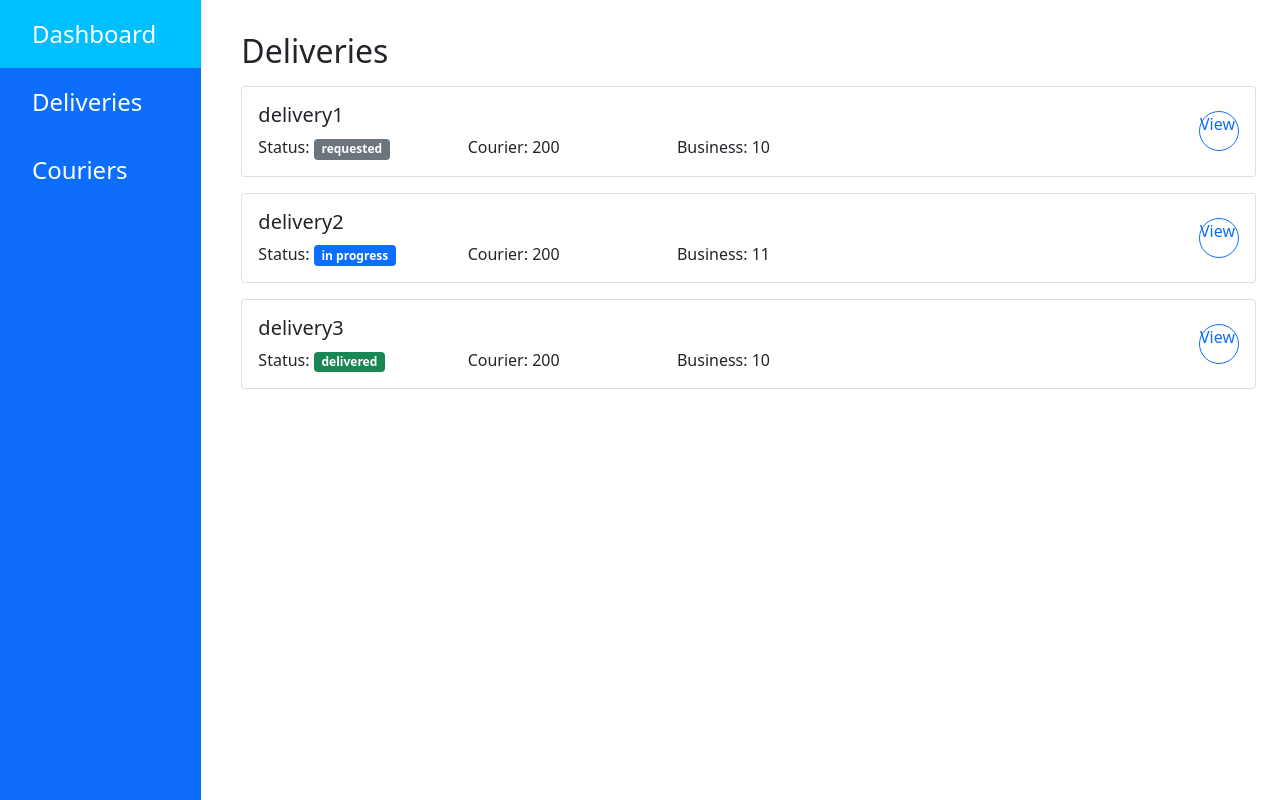
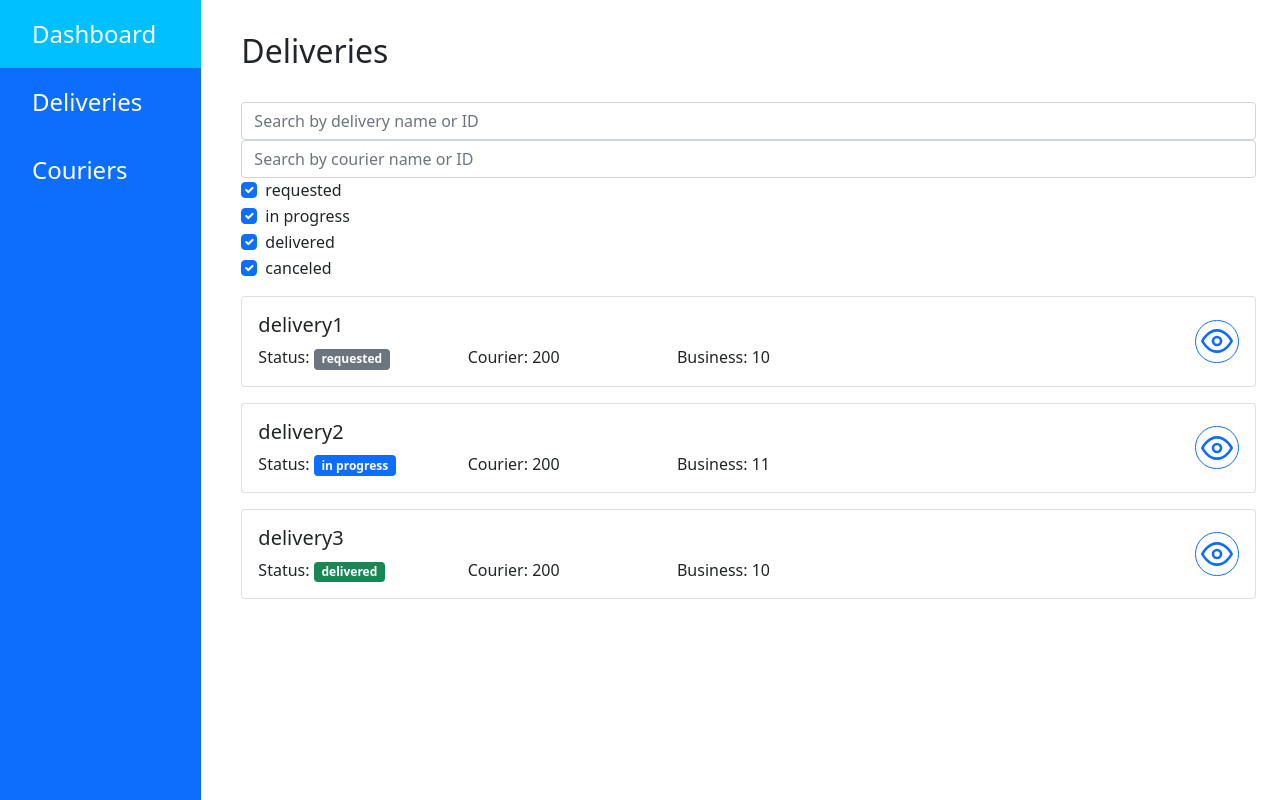
Before and after one commit to bernas04/DeliverMe, a React (Create React App) app in the folder webapp/: page /deliveries in a window 1280 px wide. Built offline with nearby package versions, Linux system fonts and the light colour scheme.

Commit message:
Adds filters to delivery list

```diff
--- a/webapp/package.json
+++ b/webapp/package.json
@@ -10,6 +10,7 @@
     "react": "^18.1.0",
     "react-bootstrap": "^2.4.0",
     "react-dom": "^18.1.0",
+    "react-icons": "^4.3.1",
     "react-router-dom": "^6.3.0",
     "react-scripts": "5.0.1",
     "web-vitals": "^2.1.4"
--- /dev/null
+++ b/webapp/src/components/CheckboxGroup/index.js
@@ -0,0 +1,31 @@
+import React from "react";
+import { Form } from "react-bootstrap";
+
+const CheckboxGroup = ({values, selectedValues, setSelectedValues}) => {
+
+    const updateValue = (event, value) => {
+        if (event.target.value === "on" && selectedValues.includes(value)) {
+            let new_values = selectedValues.filter(val=>val !== value);
+            setSelectedValues(new_values);
+        }
+        else if (event.target.value === "on" && !selectedValues.includes(value)) {
+            setSelectedValues(selectedValues.concat(value));
+        }
+    }
+
+    return(
+        <Form.Group>
+            {
+                values.map(val =>
+                <Form.Check
+                    key={val}
+                    type="checkbox"
+                    label={val}
+                    onChange={(e)=>updateValue(e, val)}
+                    checked={selectedValues.includes(val)}
+                />)
+            }
+        </Form.Group>
+    );
+}
+export default CheckboxGroup;
--- a/webapp/src/index.css
+++ b/webapp/src/index.css
@@ -11,9 +11,8 @@ html, body, #root {
     text-decoration: none;
     border: solid 1px var(--bs-primary);
     border-radius: 50%;
+    padding: 0.3rem;
     display: inline-block;
-    width: 2.5rem;
-    height: 2.5rem;
 }
 
 .view-item-btn:hover {
--- a/webapp/src/pages/Couriers/Components/CourierCard/index.js
+++ b/webapp/src/pages/Couriers/Components/CourierCard/index.js
@@ -1,6 +1,7 @@
 import React from "react";
 import { Link } from "react-router-dom";
 import { Card, Col } from 'react-bootstrap';
+import { FiEye } from 'react-icons/fi';
 
 const CourierCard = ({courierDetails}) => {
 
@@ -11,7 +12,7 @@ const CourierCard = ({courierDetails}) => {
                     <Card.Title>{courierDetails.name}</Card.Title>
                 </Col>
                 <Col xs="2" className="d-flex flex-column justify-content-center">
-                    <Link className="view-item-btn ms-auto" to={"/couriers/" + courierDetails.id}>View</Link>
+                    <Link className="view-item-btn ms-auto" to={"/couriers/" + courierDetails.id}><FiEye size="2rem" /></Link>
                 </Col>
             </Card.Body>
         </Card>
--- a/webapp/src/pages/Couriers/index.js
+++ b/webapp/src/pages/Couriers/index.js
@@ -25,6 +25,8 @@ const Couriers = () => {
             <h2 className="my-2">Couriers</h2>
 
 
+
+
             {
                 testItems.map(item => <CourierCard key={item.id} courierDetails={item} />)
             }
--- a/webapp/src/pages/Deliveries/Components/DeliveryCard/index.js
+++ b/webapp/src/pages/Deliveries/Components/DeliveryCard/index.js
@@ -1,6 +1,7 @@
 import React from "react";
 import { Link } from "react-router-dom";
 import { Card, Row, Col } from 'react-bootstrap';
+import { FiEye } from 'react-icons/fi';
 
 const DeliveryCard = ({deliveryDetails}) => {
 
@@ -42,7 +43,7 @@ const DeliveryCard = ({deliveryDetails}) => {
                     </div>
                 </Col>
                 <Col xs="2" className="d-flex flex-column justify-content-center">
-                    <Link className="view-item-btn ms-auto" to={"/deliveries/" + deliveryDetails.id}>View</Link>
+                    <Link className="view-item-btn ms-auto" to={"/deliveries/" + deliveryDetails.id}><FiEye size="2rem" /></Link>
                 </Col>
             </Card.Body>
 
--- a/webapp/src/pages/Deliveries/index.js
+++ b/webapp/src/pages/Deliveries/index.js
@@ -1,5 +1,6 @@
-import React from "react";
-import { Container } from "react-bootstrap";
+import React, { useEffect, useState } from "react";
+import { Container, Form } from "react-bootstrap";
+import CheckboxGroup from "../../components/CheckboxGroup";
 import DeliveryCard from './Components/DeliveryCard'
 
 const Deliveries = () => {
@@ -29,12 +30,27 @@ const Deliveries = () => {
     ]
 
 
+    const possibleStates = ["requested", "in progress", "delivered", "canceled"];
+    const [selectedStates, setSelectedStates] = useState(possibleStates.map(s=>s));
+
+    useEffect(()=>{
+        console.log(selectedStates);
+    }, [selectedStates])
+
+
     return(
         <Container>
             <h2 className="my-2">Deliveries</h2>
 
+            <br />
+            <Form.Group>
+                <Form.Control type="text" placeholder="Search by delivery name or ID" />
+            </Form.Group>
+            <Form.Group>
+                <Form.Control type="text" placeholder="Search by courier name or ID" />
+            </Form.Group>
 
-
+            <CheckboxGroup values={possibleStates} selectedValues={selectedStates} setSelectedValues={setSelectedStates} />
 
             {
                 testItems.map(item => <DeliveryCard key={item.id} deliveryDetails={item} />)
```
Also changed, not shown: 1 other file (tests, documents, lock files or other folders).
